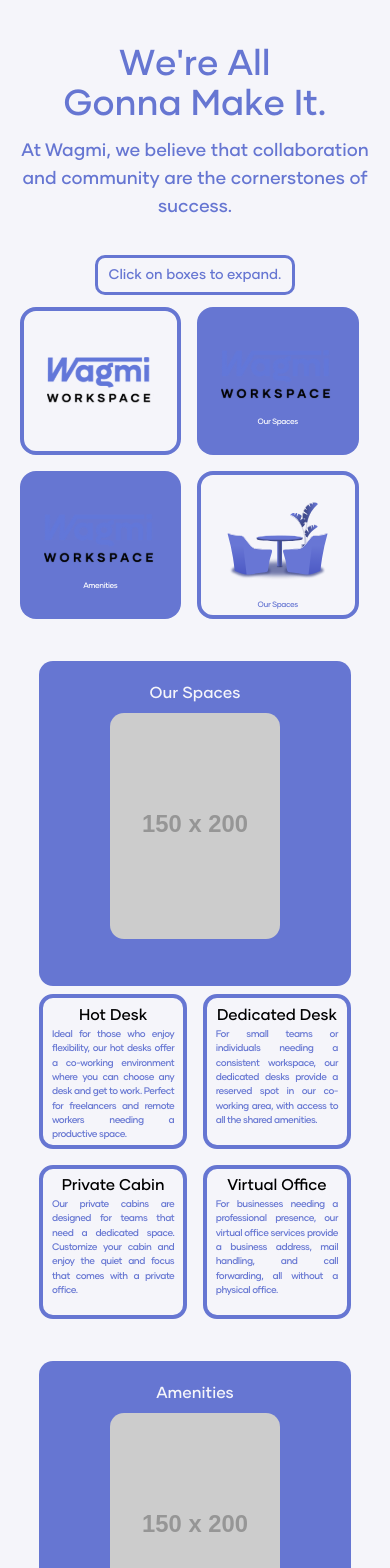
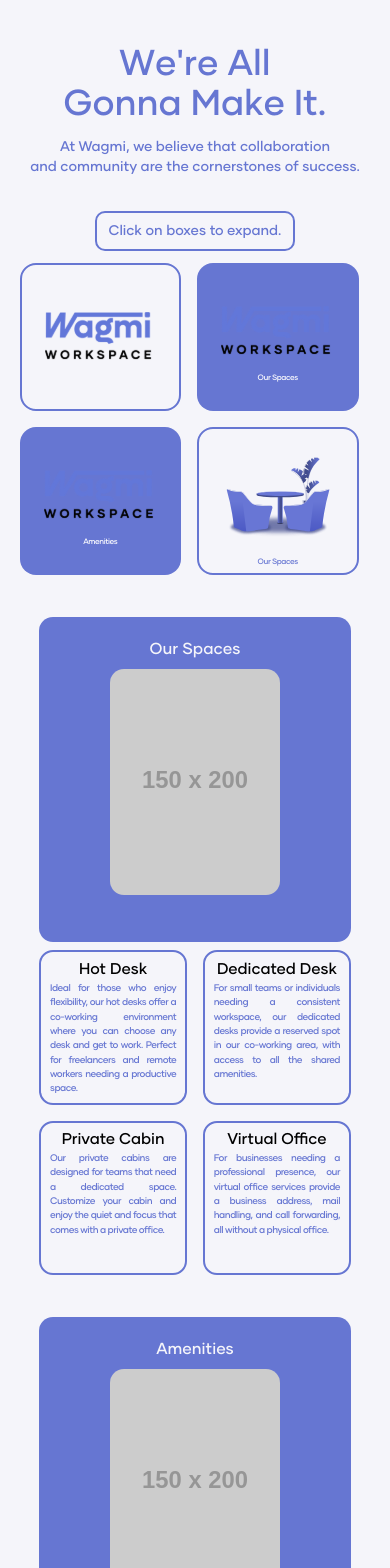
Before and after one commit to arunnats/wagmi, a React (Vite) app in the folder wagmi/: page / in a window 390 px wide. Shown: the part 940-2508 px from the top of the page. Built offline with nearby package versions, Linux system fonts and the light colour scheme.

Commit message:
added responsiveness

```diff
--- a/wagmi/src/components/Card/Card.jsx
+++ b/wagmi/src/components/Card/Card.jsx
@@ -2,7 +2,7 @@ import React from "react";
 
 const CardComponent = ({ title, content }) => {
 	return (
-		<div className="relative w-[38vw] h-[39.6108vw] md:w-[19.18665vw] md:h-[19.8vw] rounded-[14px] overflow-hidden border-wagmi-blue border-[4px] border-solid bg-wagmi-white p-[0.3vw] flex flex-col justify-start">
+		<div className="relative w-[38vw] h-[39.6108vw] md:w-[19.18665vw] md:h-[19.8vw] rounded-[14px] overflow-hidden border-wagmi-blue border-[2px] md:border-[4px] border-solid bg-wagmi-white p-[0.3vw] flex flex-col justify-start">
 			{/* Title at the top */}
 			<div className="flex flex-col items-center">
 				<h2 className="text-black text-[4vw] md:text-[1.1rem] lg:text-[1.3rem] xl:text-[1.6rem] font-gilmer text-center mt-1">
--- a/wagmi/src/components/Card/ContentCard.jsx
+++ b/wagmi/src/components/Card/ContentCard.jsx
@@ -6,7 +6,7 @@ const ContentCard = ({ title, text, alt }) => {
 			className={`relative w-[42vw] h-[58vw] md:w-[21.6vw] md:h-[33vw] rounded-[14px] overflow-hidden p-[0.3vw] ${
 				alt
 					? "bg-wagmi-blue"
-					: "border-wagmi-blue bg-wagmi-white border-[4px] border-solid"
+					: "border-wagmi-blue bg-wagmi-white border-[2px] md:border-[4px] border-solid"
 			}`}
 		>
 			<div className="relative w-full h-full rounded-[10px] overflow-hidden flex flex-col">
--- a/wagmi/src/components/Card/SmallerCard.jsx
+++ b/wagmi/src/components/Card/SmallerCard.jsx
@@ -2,7 +2,7 @@ import React from "react";
 
 const CardComponent = ({ title, content }) => {
 	return (
-		<div className="relative w-[39vw] h-[21vw] md:w-[19.18665vw] md:h-[9.593325vw] rounded-[14px] overflow-hidden border-wagmi-blue border-[4px] border-solid bg-wagmi-white p-[4px] flex flex-col justify-start">
+		<div className="relative w-[39vw] h-[21vw] md:w-[19.18665vw] md:h-[9.593325vw] rounded-[14px] overflow-hidden border-wagmi-blue border-[2px] md:border-[4px] border-solid bg-wagmi-white p-[4px] flex flex-col justify-start">
 			{/* Title at the top */}
 			<div className="flex flex-col items-center">
 				<h2 className="text-black text-[2.3vw] font-gilmer text-center mb-[.8vw] mt-1">
--- a/wagmi/src/components/Content/JoinUs.jsx
+++ b/wagmi/src/components/Content/JoinUs.jsx
@@ -4,7 +4,7 @@ const JoinUs = () => {
 	return (
 		<>
 			<div className="w-[90vw]  mx-auto mt-[5vh] md:mt-[3vh] lg:mt-[10vh]">
-				<div className="flex flex-col  rounded-[14px] overflow-hidden border-wagmi-blue border-[4px] border-solid bg-wagmi-white p-3">
+				<div className="flex flex-col  rounded-[14px] overflow-hidden border-wagmi-blue border-[2px] md:border-[4px] border-solid bg-wagmi-white p-3">
 					<div className="text-wagmi-blue text-center font-gilmer text-2xl sm:text-4xl md:text-5xl lg:text-6xl xl:text-7xl 2xl:text-7xl my-1 md:my-4">
 						<h3>Join the WAGMI Community!</h3>
 					</div>
--- a/wagmi/src/components/Content/OurSpaces.jsx
+++ b/wagmi/src/components/Content/OurSpaces.jsx
@@ -29,7 +29,7 @@ const OurSpaces = () => {
 		<>
 			<div className="w-[80vw] md:w-[85vw] lg:w-[80vw] mx-auto flex flex-col md:flex-row items-center justify-center mt-[5vh] md:mt-[3vh] lg:mt-[10vh]">
 				<div className="w-full md:w-[50%] flex justify-center ">
-					<div className="relative w-[80vw] h-[83.3912vw] md:w-[38.3733vw] md:h-[40vw] rounded-[14px] overflow-hidden border-solid bg-wagmi-blue p-3">
+					<div className="relative w-[80vw] h-[83.3912vw] md:w-[38.3733vw] md:h-[40vw] rounded-[14px] overflow-hidden  bg-wagmi-blue p-3">
 						<div className="text-wagmi-white text-center font-gilmer text-1xl sm:text-3xl md:text-4xl lg:text-5xl xl:text-6xl 2xl:text-6xl my-2">
 							<h3>Our Spaces</h3>
 						</div>
--- a/wagmi/src/components/ContentCards/ContentCards.jsx
+++ b/wagmi/src/components/ContentCards/ContentCards.jsx
@@ -370,7 +370,7 @@ const ContentCards = ({ yes }) => {
 				<>
 					<button
 						onClick={() => handleReset()}
-						className="my-3 mx-auto w-[200px] h-[40px] rounded-[10px] md:w-[300px] md:h-[50px] md:rounded-[14px] border-wagmi-blue border-[3px] border-solid flex items-center justify-center bg-wagmi-white"
+						className="my-3 mx-auto w-[200px] h-[40px] rounded-[10px] md:w-[300px] md:h-[50px] md:rounded-[14px] border-wagmi-blue border-[2px] md:border-[3px] border-solid flex items-center justify-center bg-wagmi-white"
 					>
 						<h2 className="text-sm md:text-[18px] font-gilmer text-wagmi-blue">
 							Click to reset.
@@ -379,7 +379,7 @@ const ContentCards = ({ yes }) => {
 				</>
 			) : (
 				<>
-					<div className="my-3 mx-auto w-[200px] h-[40px] rounded-[10px] md:w-[300px] md:h-[50px] md:rounded-[14px] border-wagmi-blue border-[3px] border-solid flex items-center justify-center bg-wagmi-white">
+					<div className="my-3 mx-auto w-[200px] h-[40px] rounded-[10px] md:w-[300px] md:h-[50px] md:rounded-[14px] border-wagmi-blue border-[2px] md:border-[3px] border-solid flex items-center justify-center bg-wagmi-white">
 						<h2 className="text-sm md:text-[18px] font-gilmer text-wagmi-blue">
 							{" "}
 							Click on boxes to expand.
@@ -392,7 +392,7 @@ const ContentCards = ({ yes }) => {
 				{/* Box 1 */}
 				<div
 					ref={box1Ref}
-					className="flex flex-col justify-center items-center rounded-2xl border-wagmi-blue border-4"
+					className="flex flex-col justify-center items-center rounded-2xl border-wagmi-blue border-[2px] md:border-[4px]"
 					onMouseEnter={() => handleMouseEnterBox(1)}
 					onMouseLeave={() => handleMouseLeave(1)}
 				>
@@ -511,7 +511,7 @@ const ContentCards = ({ yes }) => {
 				{/* Box 4 */}
 				<div
 					ref={box4Ref}
-					className="flex justify-center items-center rounded-2xl border-wagmi-blue border-4 text-wagmi-blue"
+					className="flex justify-center items-center rounded-2xl border-wagmi-blue border-[2px] md:border-[4px] text-wagmi-blue"
 					onMouseEnter={() => handleMouseEnterBox(4)}
 					onMouseLeave={() => handleMouseLeave(4)}
 				>
--- a/wagmi/src/components/Footer/Footer.jsx
+++ b/wagmi/src/components/Footer/Footer.jsx
@@ -22,11 +22,8 @@ const Footer = ({ onMessageChange }) => {
 	}, []);
 
 	return isMobile ? (
-		<div className="flex flex-col justify-between items-center h-auto md:h-[250px] bg-wagmi-blue relative mt-[16vh] px-8 py-8">
-			<div
-				onClick={handleReset}
-				className=" -translate-y-24 w-36 h-36 shadow-[0px_7px_24.5px_rgba(0,_0,_0,_0.25)] rounded-full bg-wagmi-blue flex justify-center items-center"
-			>
+		<div className="flex flex-col justify-between items-center h-auto md:h-[250px] bg-wagmi-blue relative mt-[10vh] lg:mt-[16vh] px-8 py-8">
+			<div className=" -translate-y-24 w-36 h-36 shadow-[0px_7px_24.5px_rgba(0,_0,_0,_0.25)] rounded-full bg-wagmi-blue flex justify-center items-center">
 				<img className="w-16 h-16" src={wagmiIcon} alt="WAGMI Icon" />
 			</div>
 			<div className="w-full md:w-[33vw] h-auto md:h-[200px] mb-6 md:mb-0 order-2 md:order-none -translate-y-10">
@@ -98,7 +95,7 @@ const Footer = ({ onMessageChange }) => {
 			</div>
 		</div>
 	) : (
-		<div className="flex flex-col md:flex-row justify-around items-center h-auto md:h-[250px] bg-wagmi-blue relative mt-[12vh] md:mt-[14vh] lg:mt-[18vh] px-8 py-8">
+		<div className="flex flex-col md:flex-row justify-around items-center h-auto md:h-[250px] bg-wagmi-blue relative mt-[12vh] md:mt-[10vh] lg:mt-[18vh] px-8 py-8">
 			{/* Google Map on the left */}
 			<div className="w-full md:w-[30vw] h-[200px]  mb-6 md:mb-0">
 				<iframe
@@ -115,10 +112,7 @@ const Footer = ({ onMessageChange }) => {
 			{/* Center area for icon, address, and phone number */}
 			<div className="w-full md:w-[33vw] h-auto md:h-[200px] mb-6 md:mb-0">
 				<div className="text-center flex flex-col items-center">
-					<div
-						onClick={handleReset}
-						className="absolute -translate-y-24 w-36 h-36 shadow-[0px_7px_24.5px_rgba(0,_0,_0,_0.25)] rounded-full bg-wagmi-blue flex justify-center items-center"
-					>
+					<div className="absolute -translate-y-24 w-36 h-36 shadow-[0px_7px_24.5px_rgba(0,_0,_0,_0.25)] rounded-full bg-wagmi-blue flex justify-center items-center">
 						<img className="w-16 h-16" src={wagmiIcon} alt="WAGMI Icon" />
 					</div>
 					<div className="mt-16">
--- a/wagmi/src/components/Hero/Hero.jsx
+++ b/wagmi/src/components/Hero/Hero.jsx
@@ -65,10 +65,10 @@ const Hero = () => {
 				>
 					Gonna Make It.
 				</h3>
-				<h3 className="text-lg sm:text-xl md:text-2xl lg:text-3xl xl:text-4xl 2xl:text-5xl px-2 mt-[1.5vh] lg:mt-[5vh]">
+				<h3 className="text-sm sm:text-lg md:text-2xl lg:text-3xl xl:text-4xl 2xl:text-5xl px-2 mt-[1.5vh] lg:mt-[5vh]">
 					At Wagmi, we believe that collaboration
 				</h3>
-				<h3 className="text-lg sm:text-xl md:text-2xl lg:text-3xl xl:text-4xl 2xl:text-5xl px-4">
+				<h3 className="text-sm sm:text-lg md:text-2xl lg:text-3xl xl:text-4xl 2xl:text-5xl px-4">
 					and community are the cornerstones of success.
 				</h3>
 			</div>
```
